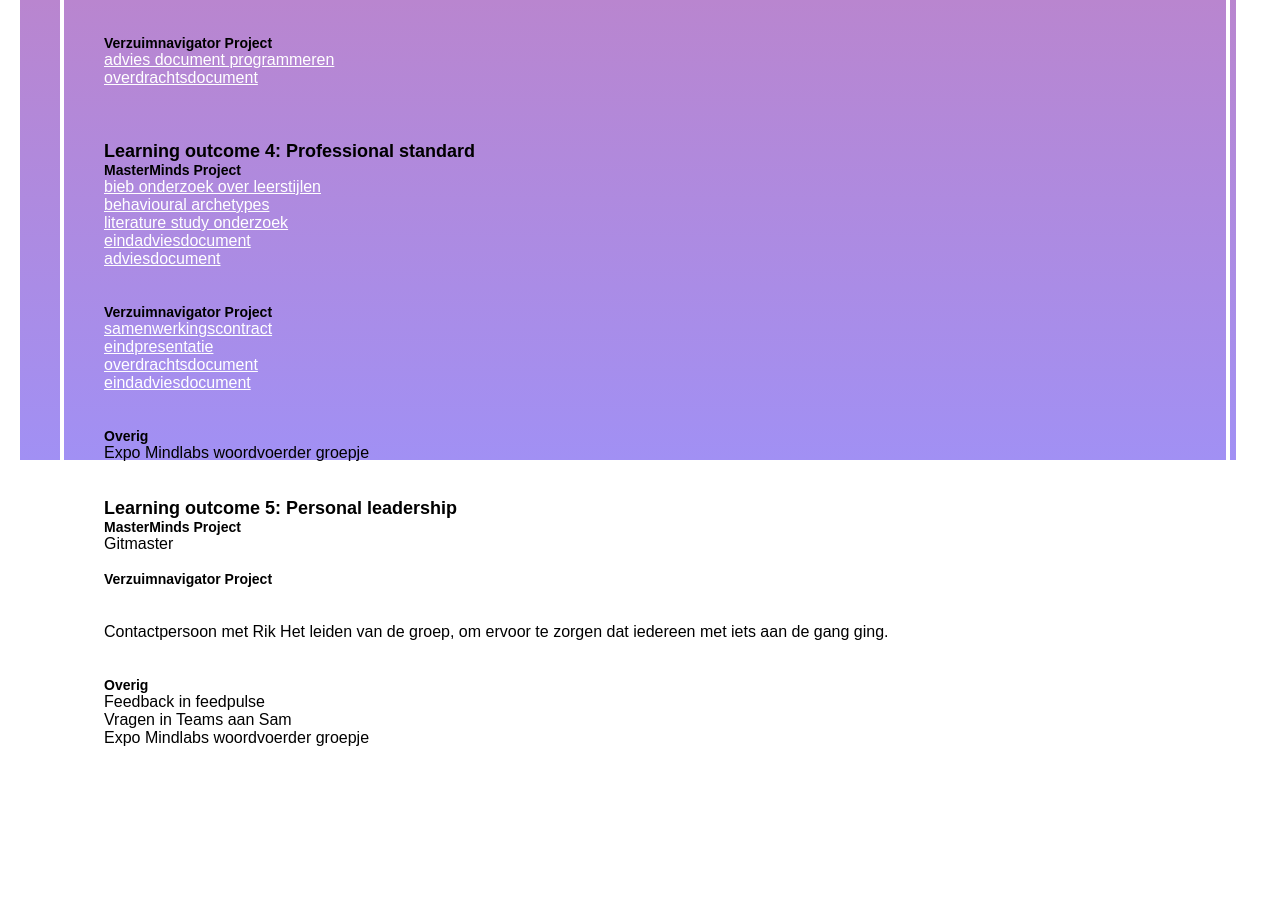
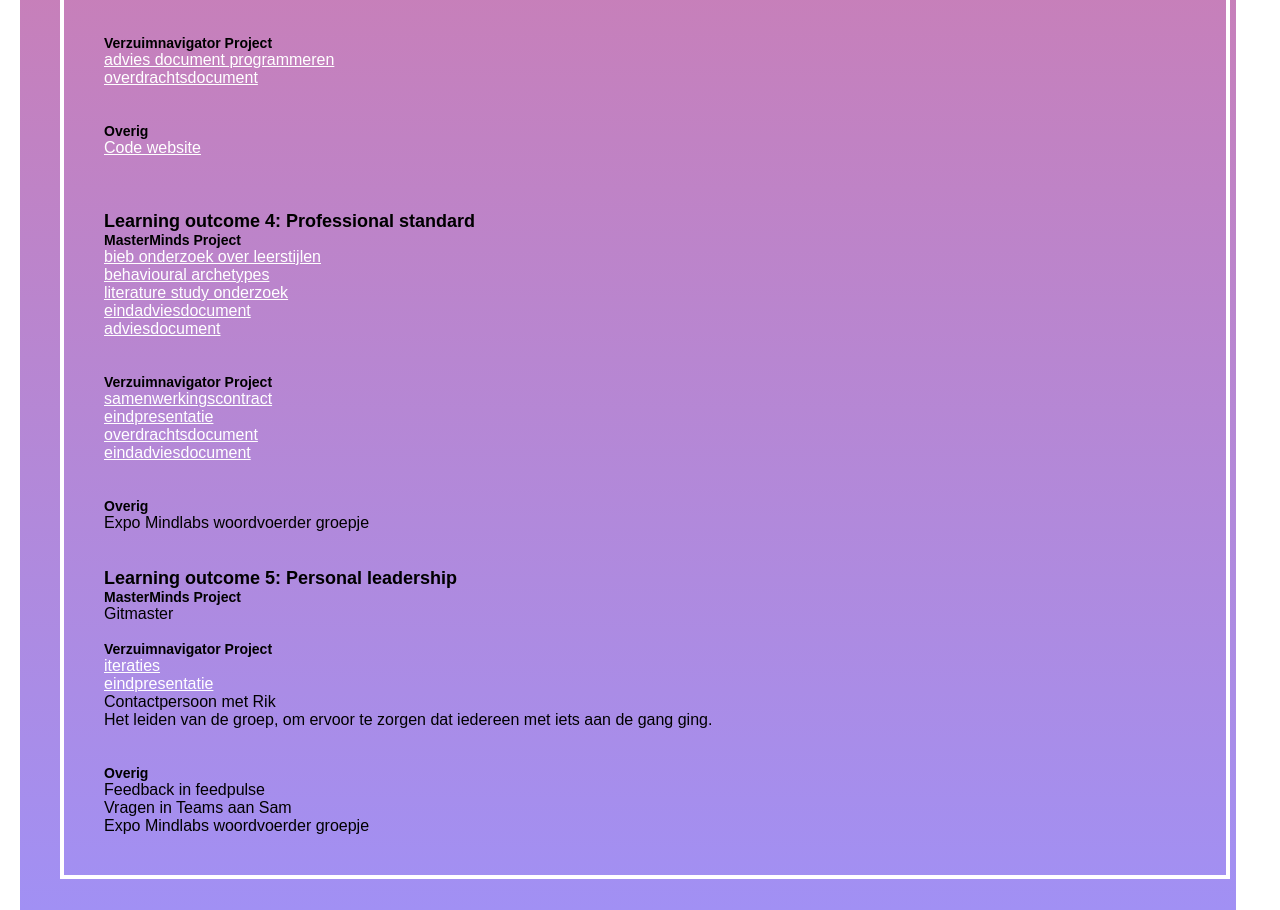
Before and after one commit to novaatje03/portfolio-s6, a Next.js app: page /leeruitkomsten in a window 1280 px wide. Shown: the part 1340-2250 px from the top of the page. Before the commit the page ends 2131 px from the top, so only its background shows below. Built offline with nearby package versions, Linux system fonts and the light colour scheme.

Commit message:
github link website code

```diff
--- a/src/app/globals.css
+++ b/src/app/globals.css
@@ -225,7 +225,7 @@ div#LeeruitkomstenPagina
   flex-wrap: wrap;
   width: 95vw;
   background: linear-gradient(#FA696B, #A190F4);
-  height: 1700px;
+  height: 2150px;
   margin-left: 20px;
 }
 
--- a/src/app/leeruitkomsten/page.tsx
+++ b/src/app/leeruitkomsten/page.tsx
@@ -69,6 +69,9 @@ export default function Leeruitkomsten() {
     <h3>Verzuimnavigator Project</h3>
     <a href="https://i461456.hera.fontysict.net/pdfs/Frameworkonderzoek.pdf">advies document programmeren</a>
     <a href="https://i461456.hera.fontysict.net/pdfs/Overdrachtsdocument.pdf">overdrachtsdocument</a>
+    <br></br><br></br>
+    <h3>Overig</h3>
+    <a href="https://github.com/novaatje03/portfolio-s6">Code website</a>
     <br></br><br></br><br></br>
     <h2>Learning outcome 4: Professional standard</h2>
     <h3>MasterMinds Project</h3>
@@ -95,11 +98,14 @@ export default function Leeruitkomsten() {
     <a href="https://www.figma.com/design/Jbx1HThdoib8hTtcsnOfPd/Untitled?node-id=51-2&t=Boguy6pgqPYPqCvU-0">iteraties</a>
     <a href="https://www.figma.com/design/dZNNecmU21dpkP7MxPypwe/presentatie">eindpresentatie</a>
     Contactpersoon met Rik
+    <br></br>
     Het leiden van de groep, om ervoor te zorgen dat iedereen met iets aan de gang ging.<br></br>
     <br></br><br></br>
     <h3>Overig</h3>
-    Feedback in feedpulse<br></br>
-    Vragen in Teams aan Sam<br></br>
+    Feedback in feedpulse
+    <br></br>
+    Vragen in Teams aan Sam
+    <br></br>
     Expo Mindlabs woordvoerder groepje
     </div>
     </div>
```
